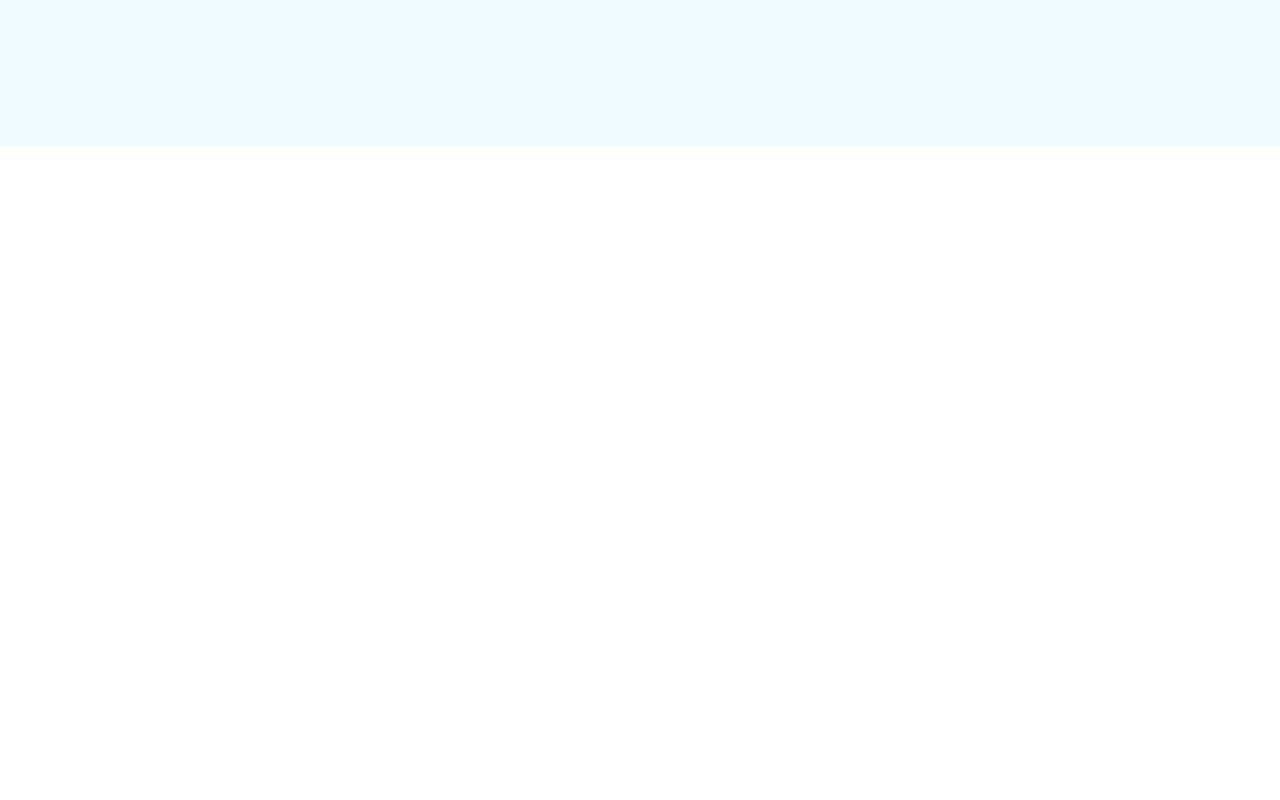
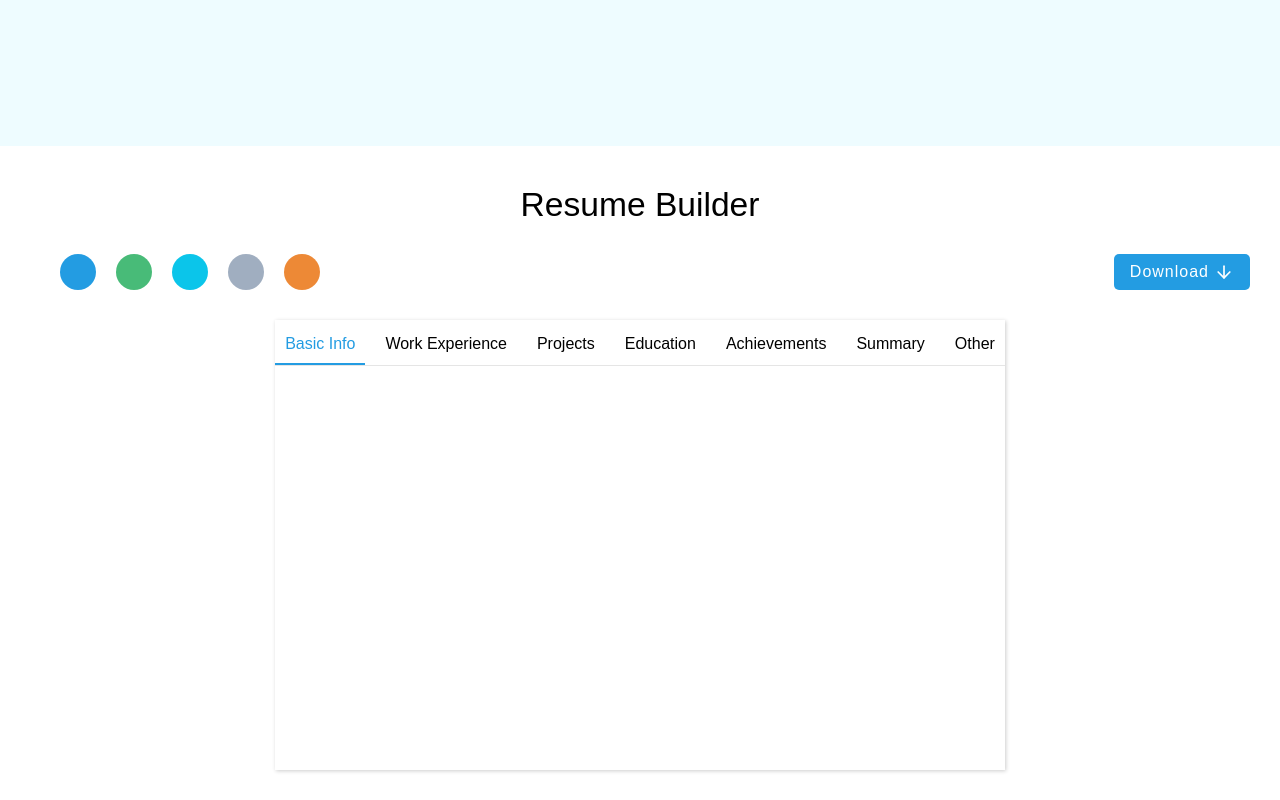
Before and after one commit to Prabodashan/Resume-Builder, a React (Create React App) app: page / in a window 1280 px wide. Shown: the part 534-1334 px from the top of the page. Before the commit the page ends 800 px from the top, so only its background shows below. Built offline with nearby package versions, Linux system fonts and the light colour scheme.

Commit message:
added input coontroller

```diff
--- a/src/App.js
+++ b/src/App.js
@@ -1,13 +1,12 @@
 import "./App.css";
-// import Body from "./Components/Body/Body";
+import Body from "./Components/Body/Body";
 import Header from "./Components/Header/Header";
 
 function App() {
-
   return (
     <div className="App">
       <Header />
-      {/* <Body /> */}
+      <Body />
     </div>
   );
 }
--- /dev/null
+++ b/src/Components/Body/Body.jsx
@@ -0,0 +1,53 @@
+import React from "react";
+import { ArrowDown } from "react-feather";
+import Editor from "../Editor/Editor";
+
+import styles from "./Body.module.css";
+
+const Body = () => {
+  const colors = ["#239ce2", "#48bb78", "#0bc5ea", "#a0aec0", "#ed8936"];
+  const sections = {
+    basicInfo: "Basic Info",
+    workExp: "Work Experience",
+    project: "Projects",
+    education: "Education",
+    achievement: "Achievements",
+    summary: "Summary",
+    other: "Other",
+  };
+
+  return (
+    <div className={styles.container}>
+      <p className={styles.heading}>Resume Builder</p>
+      <div className={styles.toolbar}>
+        <div className={styles.colors}>
+          {colors.map((item) => (
+            <span
+              key={item}
+              style={{ backgroundColor: item }}
+              className={styles.color}
+            />
+          ))}
+        </div>
+        <button>
+          Download <ArrowDown />
+        </button>
+      </div>
+      <div className={styles.main}>
+        <Editor
+        sections={sections}
+        // information={resumeInformation}
+        // setInformation={setResumeInformation}
+        />
+        {/* <Resume
+          ref={resumeRef}
+          sections={sections}
+          information={resumeInformation}
+          activeColor={activeColor}
+        /> */}
+      </div>
+    </div>
+  );
+};
+
+export default Body;
--- /dev/null
+++ b/src/Components/Body/Body.module.css
@@ -0,0 +1,65 @@
+.container {
+  padding: 30px;
+  display: flex;
+  flex-direction: column;
+  align-items: center;
+  gap: 30px;
+  padding-top: 0;
+}
+
+.heading {
+  font-weight: 500;
+  font-size: 2.1rem;
+}
+
+.toolbar {
+  width: 100%;
+  display: flex;
+  gap: 40px;
+  justify-content: space-between;
+  align-items: center;
+}
+
+.colors {
+  display: flex;
+  gap: 20px;
+  padding: 0 30px;
+}
+
+.colors .color {
+  height: 36px;
+  width: 36px;
+  border-radius: 50%;
+  background-color: #239ce2;
+}
+.colors .active {
+  border: 2px solid #000;
+}
+
+.toolbar button {
+  padding: 8px 16px;
+  border-radius: 5px;
+  background-color: #239ce2;
+  color: #fff;
+  outline: none;
+  border: none;
+  font-weight: 500;
+  font-size: 1rem;
+  letter-spacing: 1px;
+  display: flex;
+  gap: 5px;
+  align-items: center;
+  cursor: pointer;
+}
+
+.toolbar button svg {
+  height: 20px;
+  width: 20px;
+}
+
+.main {
+  display: flex;
+  flex-direction: column;
+  gap: 30px;
+  width: 100%;
+}
--- /dev/null
+++ b/src/Components/Editor/Editor.jsx
@@ -0,0 +1,34 @@
+import React, { useState } from "react";
+
+import styles from "./Editor.module.css";
+
+const Editor = (props) => {
+  const sections = props.sections;
+
+  const [activeSectionKey, setActiveSectionKey] = useState(
+    Object.keys(sections)[0]
+  );
+
+  return (
+    <div className={styles.container}>
+      <div className={styles.header}>
+        {Object.keys(sections)?.map((key) => (
+          <div
+            className={`${styles.section} ${
+              activeSectionKey === key ? styles.active : ""
+            }`}
+            key={key}
+            onClick={() => setActiveSectionKey(key)}
+          >
+            {sections[key]}
+          </div>
+        ))}
+      </div>
+      <div className={styles.body}>
+        <div className={styles.body}></div>
+      </div>
+    </div>
+  );
+};
+
+export default Editor;
--- /dev/null
+++ b/src/Components/Editor/Editor.module.css
@@ -0,0 +1,131 @@
+.container {
+  min-width: 550px;
+  min-height: 450px;
+  max-width: 750px;
+  display: flex;
+  flex-direction: column;
+  gap: 30px;
+  box-shadow: 1px 1px 4px rgba(0, 0, 0, 0.2);
+  padding-top: 5px;
+  height: fit-content;
+  margin: 0 auto;
+}
+
+.header {
+  display: flex;
+  gap: 10px;
+  overflow-x: auto;
+  border-bottom: 1px solid rgba(0, 0, 0, 0.1);
+}
+
+.header::-webkit-scrollbar {
+  height: 7px;
+}
+
+.header::-webkit-scrollbar-thumb {
+  border-radius: 20px;
+  background-color: #c7c7c7;
+}
+
+.header .section {
+  padding: 10px;
+  border-bottom: 2px solid transparent;
+  font-weight: 500;
+  font-size: 1rem;
+  white-space: nowrap;
+  cursor: pointer;
+}
+
+.header .active {
+  border-bottom: 2px solid #239ce2;
+  color: #239ce2;
+}
+
+.body {
+  padding: 30px;
+  display: flex;
+  flex-direction: column;
+  gap: 20px;
+  padding-top: 0;
+}
+
+.detail {
+  display: flex;
+  flex-direction: column;
+  gap: 15px;
+}
+
+.detail .row {
+  display: flex;
+  gap: 20px;
+}
+.detail .column {
+  display: flex;
+  flex-direction: column;
+  gap: 10px;
+}
+.detail .row > div {
+  flex: 1;
+}
+
+.chips {
+  display: flex;
+  flex-wrap: wrap;
+  align-items: center;
+  gap: 20px;
+}
+
+.chips .new {
+  color: #239ce2;
+  font-weight: bold;
+  letter-spacing: 1px;
+  cursor: pointer;
+}
+
+.chip {
+  display: flex;
+  gap: 5px;
+  align-items: center;
+  padding: 4px 8px;
+  background-color: #808080;
+  border-radius: 20px;
+  cursor: default;
+}
+
+.chip p {
+  font-weight: 500;
+  line-height: 1.25rem;
+  color: #fff;
+}
+.chip svg {
+  color: #fff;
+  height: 18px;
+  width: 18px;
+  cursor: pointer;
+}
+
+.chips .active {
+  background-color: #239ce2;
+}
+
+.body button {
+  width: fit-content;
+  padding: 8px 16px;
+  border-radius: 5px;
+  background-color: #239ce2;
+  color: #fff;
+  outline: none;
+  border: none;
+  font-weight: 500;
+  font-size: 1rem;
+  letter-spacing: 1px;
+  display: flex;
+  gap: 5px;
+  align-items: center;
+  cursor: pointer;
+  transition: 200ms;
+}
+
+.body button:active {
+  transform: translateY(2px);
+}
--- /dev/null
+++ b/src/Components/InputControl/InputControl.module.css
@@ -0,0 +1,26 @@
+.container {
+  display: flex;
+  flex-direction: column;
+  gap: 5px;
+}
+
+label {
+  font-weight: 500;
+  font-size: 1rem;
+}
+
+input {
+  border: 1px solid #cccccc;
+  outline: none;
+  padding: 10px 12px;
+  font-size: 1rem;
+  border-radius: 5px;
+}
+
+input:hover {
+  border: 1px solid #adadad;
+}
+
+input:focus {
+  border: 1px solid #239ce2;
+}
```
Also changed, not shown: src/Components/InputControl/InputControl.jsx (added, +14 -0 lines).
